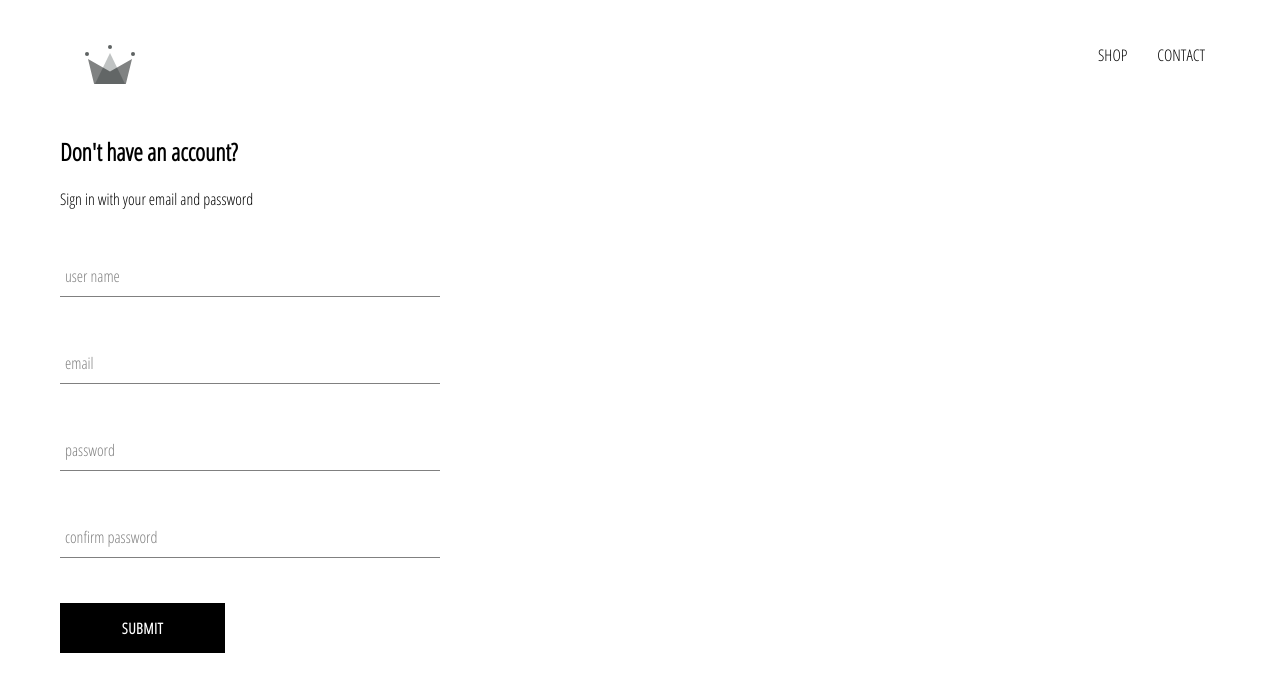
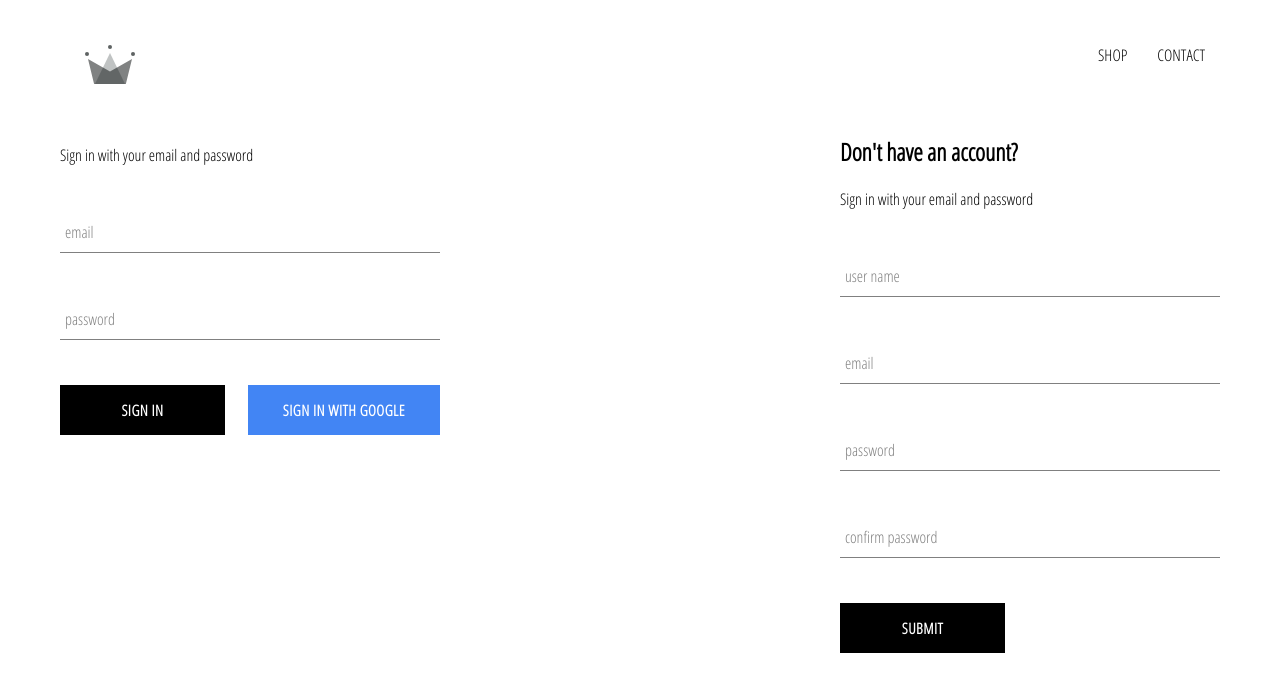
Before and after one commit to SleighJ/crwn-clothing, a React (Create React App) app: page /signin in a window 1280 px wide. Shown: the top 692 px of the page. Built offline with nearby package versions, Linux system fonts and the light colour scheme.

Commit message:
reimplement oauth

```diff
--- a/src/forms/sign-in/sign-in-form.component.jsx
+++ b/src/forms/sign-in/sign-in-form.component.jsx
@@ -11,12 +11,16 @@ import {
 } from '../../firebase/firebase.utils'
 
 const SignInForm = () => {
+
   const {
-    userEmail,
-    setUserEmail,
-    userPassword,
-    setUserPassword,
-    handleSubmit
+    handleChange,
+    handleSubmit,
+    displayName,
+    email,
+    password,
+    confirmPassword,
+    setError,
+    error
   } = useAuth()
 
   const logGoogleUser = async () => {
@@ -25,32 +29,24 @@ const SignInForm = () => {
   }
 
   return (
-     <>
+     <div className='sign-in'>
        <span>Sign in with your email and password</span>
         <form>
-          <FormInput
-            name='displayName'
-            label='user name'
-            type='text'
-            // value={userEmail}
-            // handleChange={(e) => setUserEmail(e.target.value)}
-            required
-          />
           <FormInput
             name='email'
             label='email'
             type='email'
-            // value={userEmail}
-            // handleChange={(e) => setUserEmail(e.target.value)}
+            value={email}
+            handleChange={handleChange}
             required
           />
           <FormInput
             name='password'
             label='password'
             type='password'
-            // value={userPassword}
-            // handleChange={(e) => setUserPassword(e.target.value)}
-            // required
+            value={password}
+            handleChange={handleChange}
+            required
           />
           <div className='buttons'>
             <CustomButton
@@ -67,7 +63,7 @@ const SignInForm = () => {
             </CustomButton>
           </div>
         </form>
-     </>
+     </div>
   )
 }
 
--- a/src/forms/sign-up/sign-up-form.component.jsx
+++ b/src/forms/sign-up/sign-up-form.component.jsx
@@ -31,7 +31,7 @@ const SignUpForm = () => {
   }
 
   return (
-     <>
+     <div className='sign-in'>
       <h2>Don't have an account?</h2>
       <span>Sign in with your email and password</span>
        { error ? <span className='error'>*{error}</span> : null }
@@ -75,7 +75,7 @@ const SignUpForm = () => {
             { loading ? 'Loading..' : 'Submit' }
           </CustomButton>
         </form>
-     </>
+     </div>
   )
 }
 
--- a/src/pages/auth/sign-in.component.jsx
+++ b/src/pages/auth/sign-in.component.jsx
@@ -5,8 +5,8 @@ import './sign-in.styles.scss'
 
 const SignIn = () => {
   return (
-    <div className='sign-in'>
-      {/* <SignInForm /> */}
+    <div className='sign-in-sign-up'>
+      <SignInForm />
       <SignUpForm />
     </div>
   )
--- a/src/pages/auth/sign-in.styles.scss
+++ b/src/pages/auth/sign-in.styles.scss
@@ -1,3 +1,11 @@
+.sign-in-sign-up {
+  display: flex;
+  flex-direction: row;
+  align-items: baseline;
+  justify-content: space-between;
+}
+
+//TODO: Move into new scss file for sign-in component
 .sign-in {
   width: 380px;
   display: flex;
```
